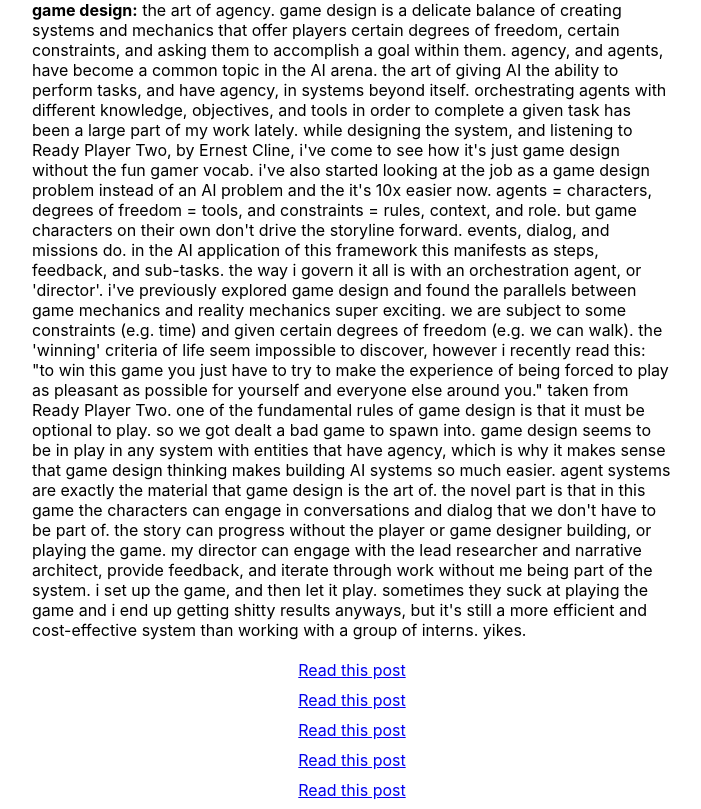
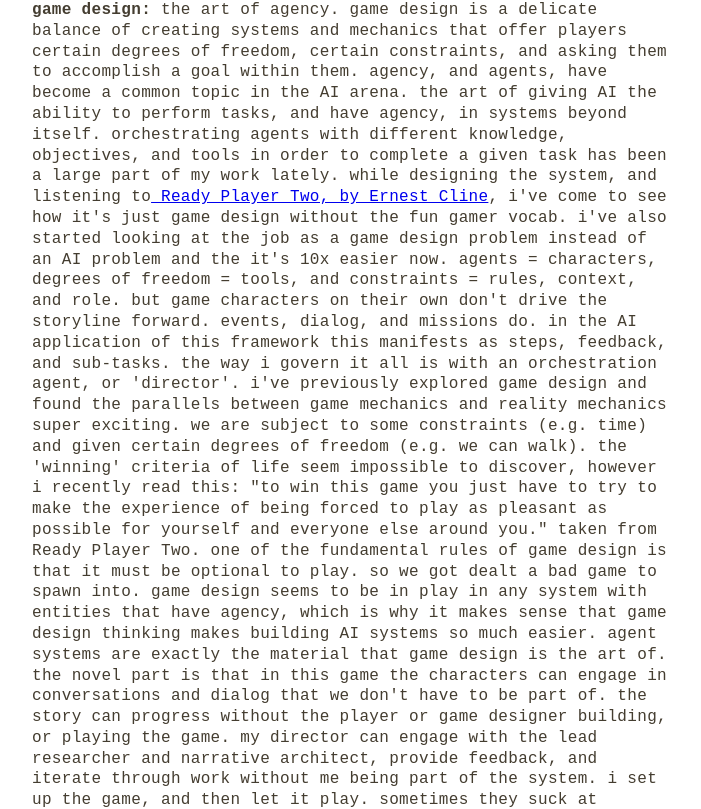
Before and after one commit to JessenDGibbs/mugsandearplugs, a React (Create React App) app: page /Post7 in a window 1280 px wide. Shown: the top 809 px of the page, without its empty margins (288-989 px from the left). Built offline with nearby package versions, Linux system fonts and the light colour scheme.

Commit message:
post 7 hyperlink

```diff
--- a/src/App.css
+++ b/src/App.css
@@ -4,6 +4,10 @@
   flex-direction: column;
   align-items: center;
   justify-content: center;
+  color: #443d30;
+  letter-spacing: 0.02em;
+  line-height: 1.3;
+  font-family: 'Courier New', Courier, monospace;
 }
 
 .App-logo {
@@ -18,7 +22,7 @@
 }
 
 .App-header {
-  background-color: #ffffff;
+  background-color: transparent;
   min-height: 50vh;
   display: flex;
   flex-direction: column;
--- a/src/posts/Post7.js
+++ b/src/posts/Post7.js
@@ -8,8 +8,8 @@ function Post7() {
        asking them to accomplish a goal within them. agency, and agents, have become a common
        topic in the AI arena. the art of giving AI the ability to perform tasks, and have
        agency, in systems beyond itself. orchestrating agents with different knowledge, objectives, and tools in order to complete
-        a given task has been a large part of my work lately. while designing the system, and listening to Ready Player Two, by
-        Ernest Cline, i've come to see how it's just game design without the fun gamer
+        a given task has been a large part of my work lately. while designing the system, and listening to
+        <a href="https://en.wikipedia.org/wiki/Ready_Player_Two"> Ready Player Two, by Ernest Cline</a>, i've come to see how it's just game design without the fun gamer
         vocab. i've also started looking at the job as a game design problem instead of
         an AI problem and the it's 10x easier now. agents = characters, degrees of freedom =
         tools, and constraints = rules, context, and role. but game characters on their
```
